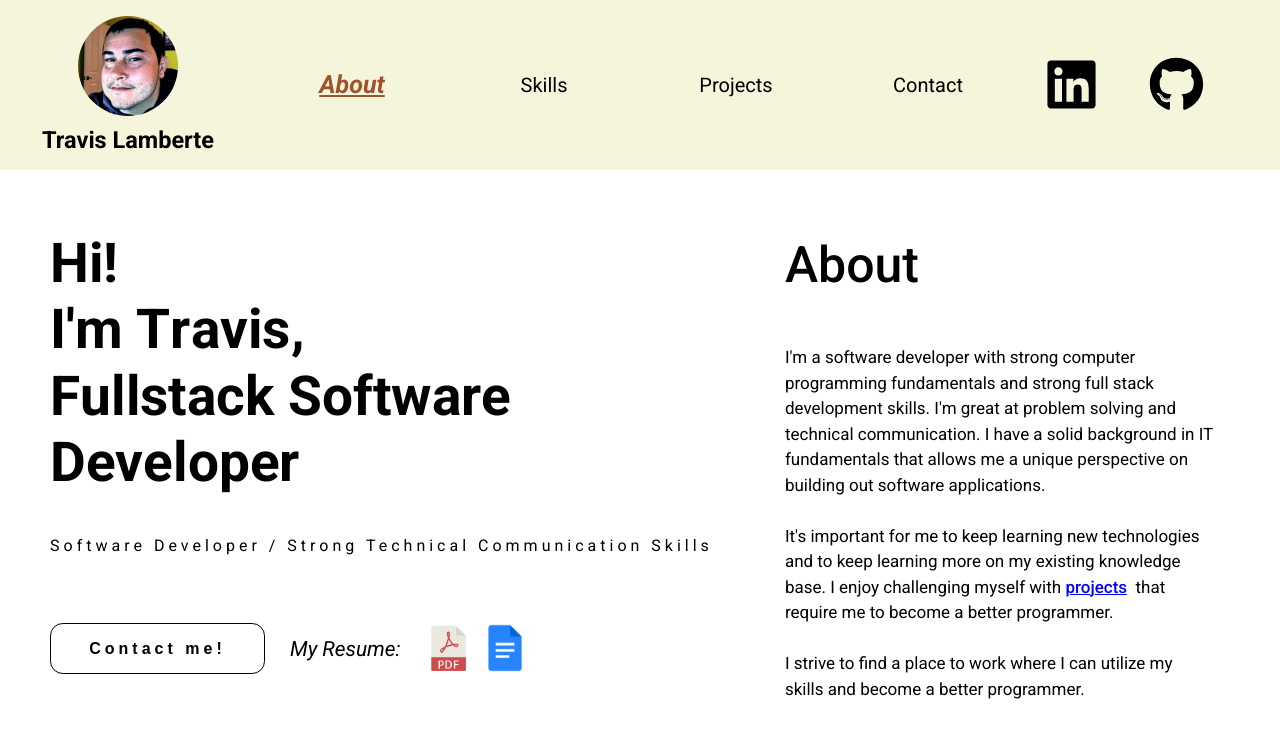
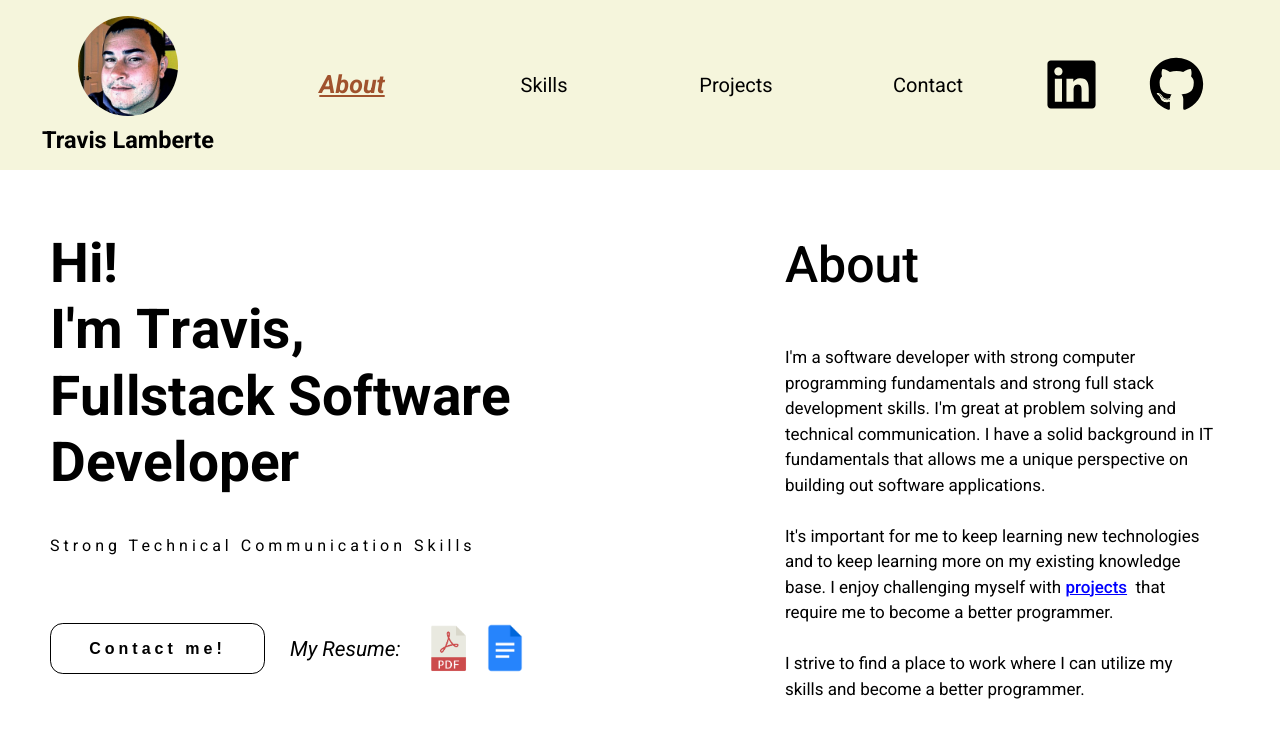
Before and after one commit to seattletravis/portfolio, a React (Create React App) app: page /projects in a window 1280 px wide. Shown: the top 738 px of the page. Built offline with nearby package versions, Linux system fonts and the light colour scheme.

Commit message:
change text in about page

```diff
--- a/src/1-About/About.js
+++ b/src/1-About/About.js
@@ -139,7 +139,7 @@ function About() {
 						</span>
 					</h1>
 					<p className='about-left-description'>
-						Software Developer / Strong Technical Communication Skills
+						Strong Technical Communication Skills
 					</p>
 					<div className='about-left-button-box'>
 						<button
```
